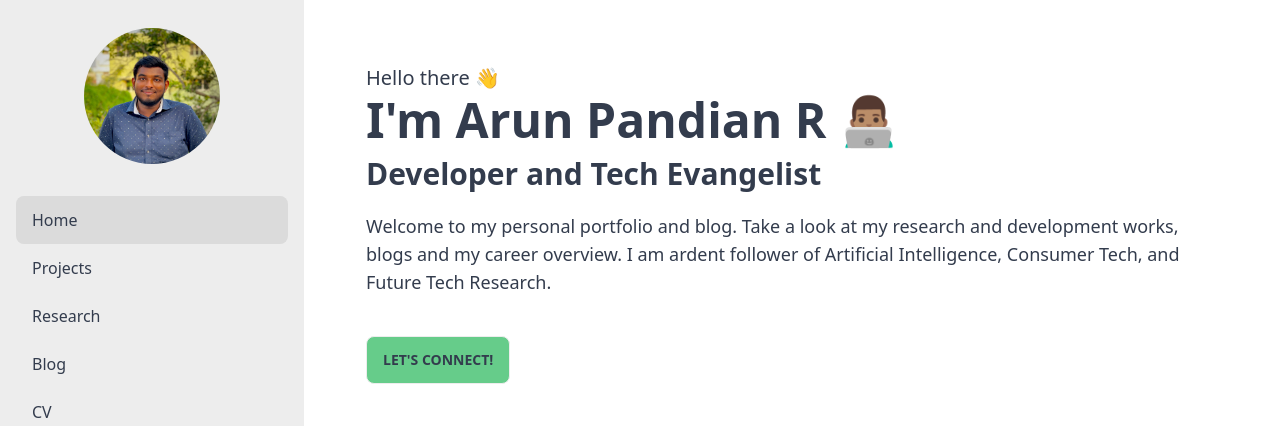
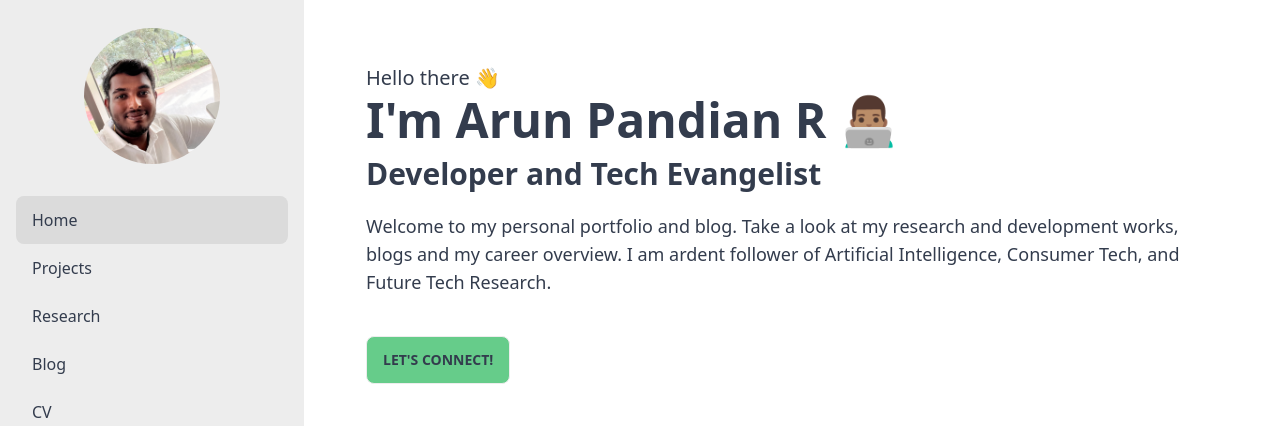
Before and after one commit to arunpandian7/arunpandian7.github.io, an Astro site: page / in a window 1280 px wide. Shown: the top 426 px of the page. Built offline with nearby package versions, Linux system fonts and the light colour scheme; Astro itself is replaced by a stand-in of ours; some packages are replaced by stand-ins of ours.

Commit message:
update: changed profile pic

```diff
--- a/src/components/SideBar.astro
+++ b/src/components/SideBar.astro
@@ -12,7 +12,7 @@ const { sideBarActiveItemID } = Astro.props;
       <a href="/">
         <div class="avatar transition ease-in-out hover:scale-[102%] block m-auto">
           <div class="w-[8.5rem]">
-            <Image class="mask mask-circle" aspectRatio="1:1" format="webp" width={300} height={300} src="/profile.jpeg" alt="Profile image" />
+            <Image class="mask mask-circle" aspectRatio="1:1" format="webp" width={300} height={300} src="/arun-profile.jpg" alt="Profile image" />
           </div>
         </div>
       </a>
```
Also changed, not shown: public/arun-profile.jpg (added).
